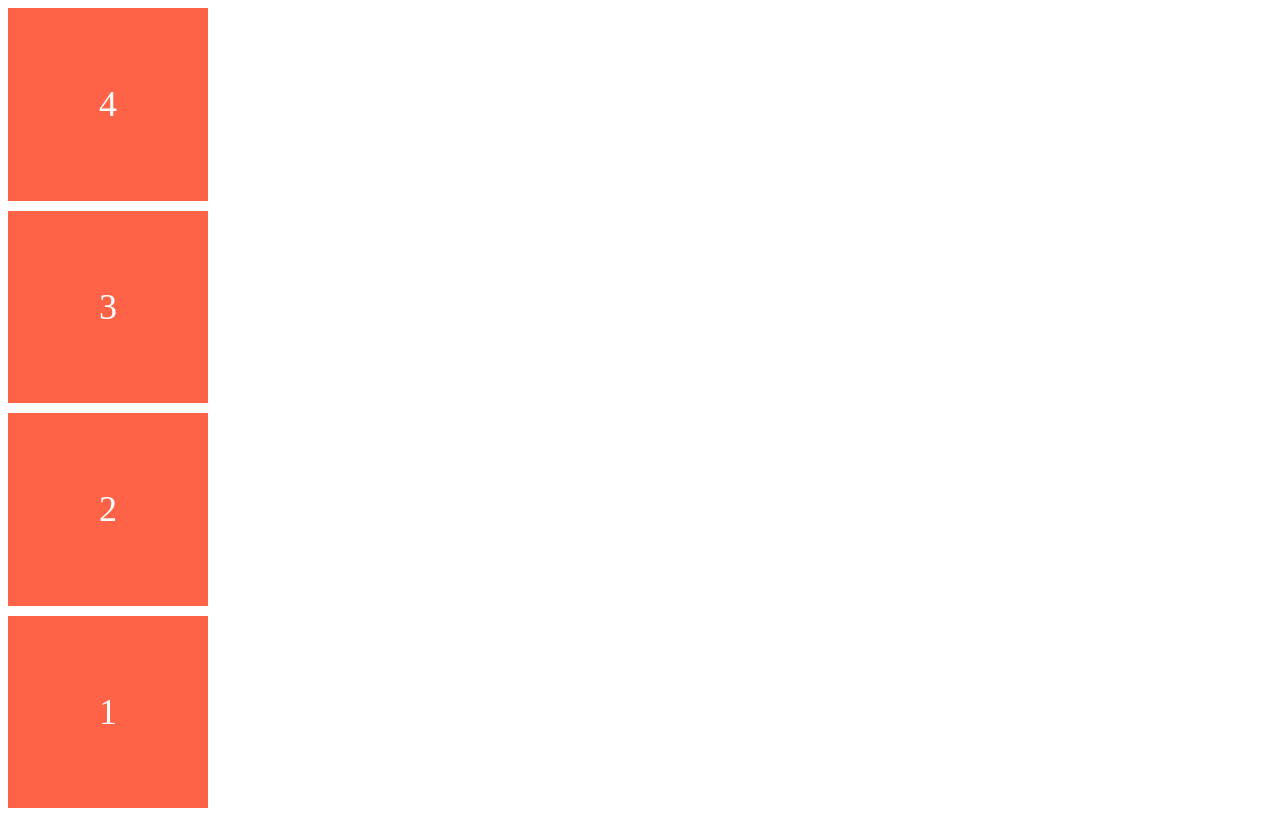
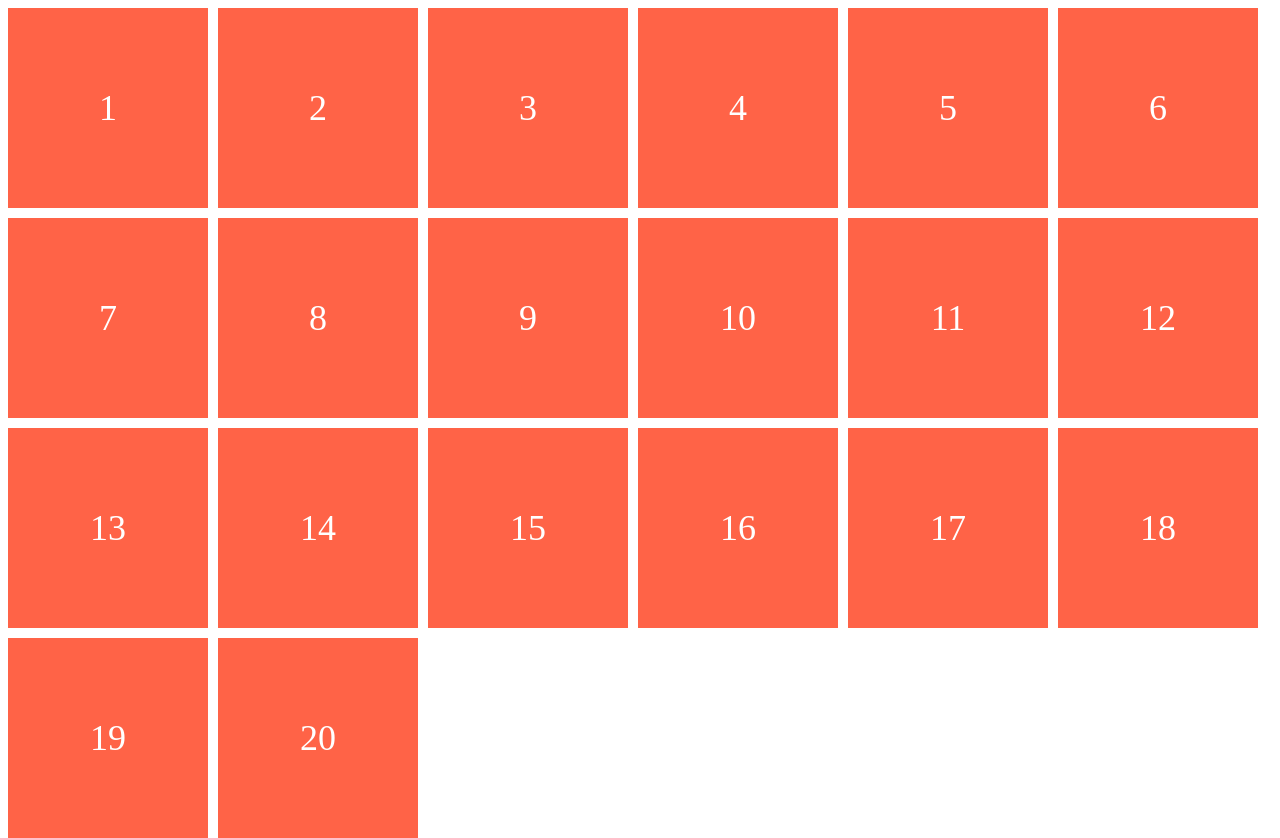
Before and after one commit to Thinkteam20/css-layout, a website built with Vite: page index.html in a window 1280 px wide. Before the commit the page ends 816 px from the top, so only its background shows below. Built offline with nearby package versions, Linux system fonts and the light colour scheme.

Commit message:
flex-wrap about single line and multiline && flex-glow shortcut

```diff
--- a/index.html
+++ b/index.html
@@ -12,6 +12,22 @@
       <div class="box">2</div>
       <div class="box">3</div>
       <div class="box">4</div>
+      <div class="box">5</div>
+      <div class="box">6</div>
+      <div class="box">7</div>
+      <div class="box">8</div>
+      <div class="box">9</div>
+      <div class="box">10</div>
+      <div class="box">11</div>
+      <div class="box">12</div>
+      <div class="box">13</div>
+      <div class="box">14</div>
+      <div class="box">15</div>
+      <div class="box">16</div>
+      <div class="box">17</div>
+      <div class="box">18</div>
+      <div class="box">19</div>
+      <div class="box">20</div>
     </div>
   </body>
 </html>
--- a/style.css
+++ b/style.css
@@ -2,13 +2,18 @@
 
 .father {
   display: flex;
-  flex-direction: column-reverse;
-  justify-content: flex-end;
-  align-items: flex-start;
-  /* flex-direction: row; - default */
+  justify-content: flex-start;
+  /* align-items: center; */
   height: 100vh;
-  /* align-items: stretch; */
   gap: 10px;
+
+  /* flex-wrap: nowrap; - default */
+  flex-wrap: wrap;
+
+  /* flex-flow (flex-direction, flex-wrap) */
+  flex-flow: row wrap;
+  /* flex-direction: row; */
+  /* flex-wrap: wrap */
 }
 
 .box {
```
